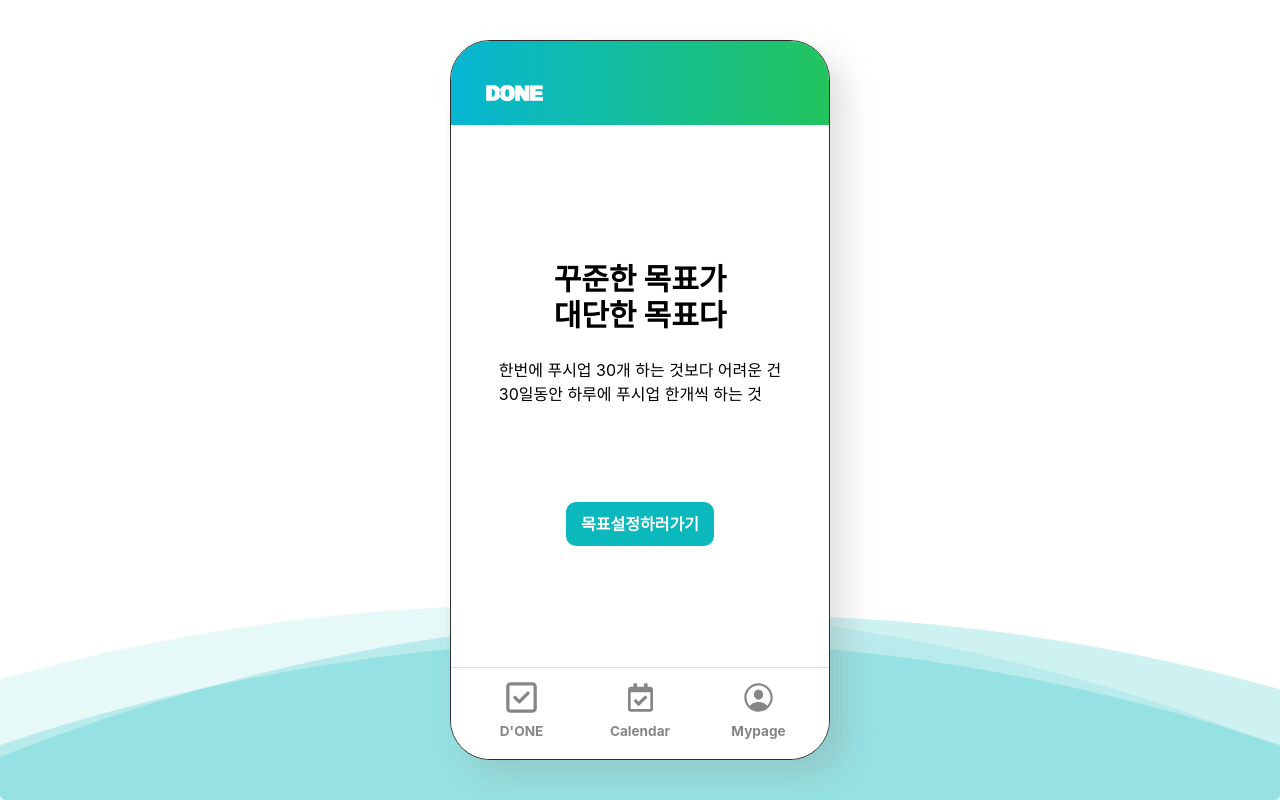
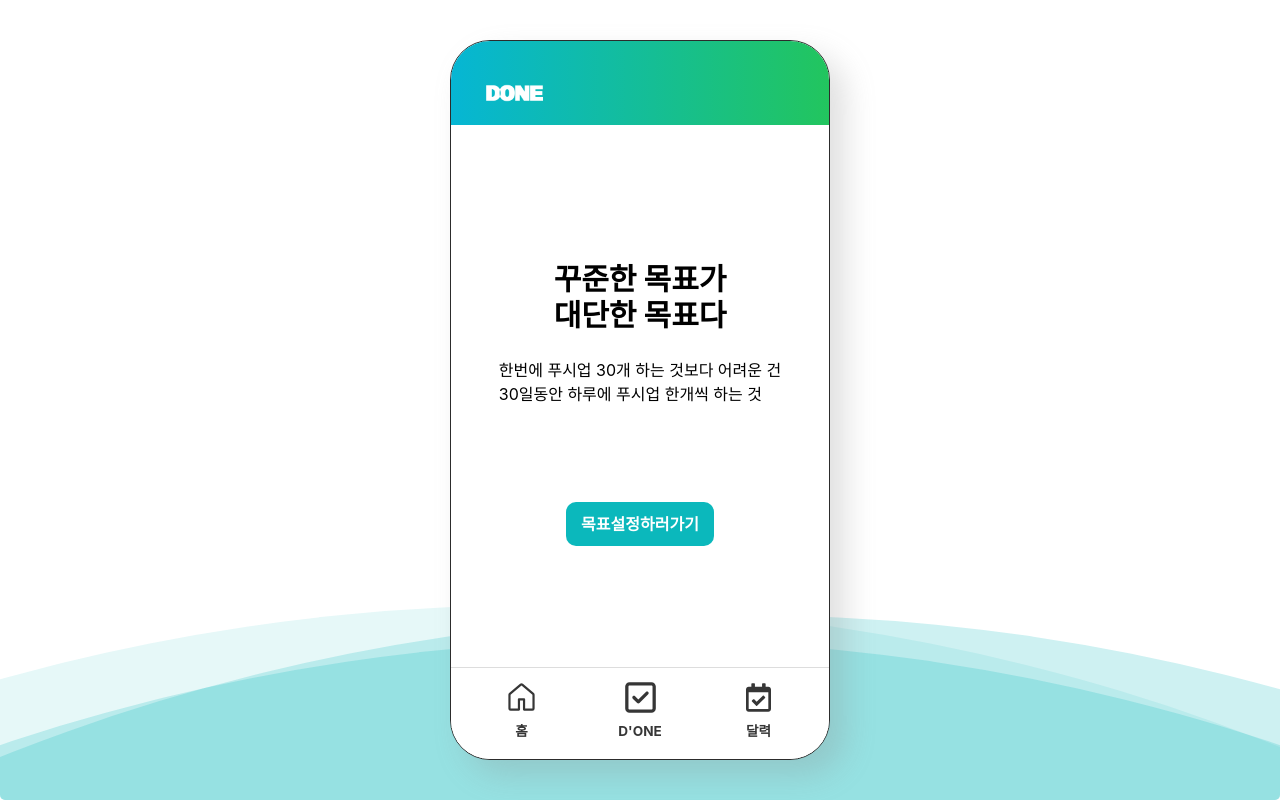
Before and after one commit to Wooin-dev/dailyone_web, a React (Create React App) app: page / in a window 1280 px wide. Built offline with nearby package versions, Linux system fonts and the light colour scheme; no server answers.

Commit message:
240705 홈버튼 개편 준비
- 버튼 순서 변경
- 마이페이지 탭버튼 헤더버튼으로 이동

```diff
--- a/src/App.js
+++ b/src/App.js
@@ -18,6 +18,7 @@ import LoadingPage from "./pages/loading/LoadingPage";
 import CreateMyGoal from "./pages/done/createmygoal/CreateMyGoal";
 import MyPromiseGoal from "./pages/done/MyPromiseGoal";
 import KakaoRedirect from "./pages/KakaoRedirect";
+import Home from "./pages/home/Home";
 
 function App() {
     // const [cookies] = useCookies(['visited']); TODO : 랜딩페이지 적용 후 활성화
@@ -35,6 +36,7 @@ function App() {
                                 <Route path="/join" element={<Join/>}/>
                                 <Route path="/start" element={<Start/>}/>
                                 <Route path="/" element={<Start/>}/>
+                                <Route path="/home" element={<Home/>}/>
                                 <Route path="/loading" element={<LoadingPage/>}/>
                                 <Route path="/*" element={<NotFound/>}/>
                             </Route>
--- a/src/component/header/Header.js
+++ b/src/component/header/Header.js
@@ -4,6 +4,7 @@ import logo from '../../asset/done_logo.png'
 import {useNavigate} from "react-router-dom";
 import {useRecoilValue} from "recoil";
 import {isLoginSelector} from "../../recoil/loginState";
+import {IoPersonCircleOutline} from "react-icons/io5";
 
 const Header = () => {
     const navigate = useNavigate();
@@ -19,12 +20,25 @@ const Header = () => {
                 }}/>
             </div>
             {isLogin &&
-                <div>
+                <div className="flex gap-x-2">
                     <Notification/>
+                    <MyPageBtn/>
                 </div>
             }
         </div>
     );
 }
 
+const MyPageBtn = () => {
+    const navigate = useNavigate();
+    return (
+        <div className="flex items-center cursor-pointer" title="Mypage"
+             onClick={() => {
+                 navigate("/mypage")
+             }}>
+            <IoPersonCircleOutline className="size-8 fill-white"/>
+        </div>
+    )
+}
+
 export default Header;
--- a/src/component/tabbar/TabBar.js
+++ b/src/component/tabbar/TabBar.js
@@ -1,29 +1,31 @@
 import React from 'react';
-import {FaRegSquareCheck} from "react-icons/fa6";
-import {IoPersonCircleOutline} from "react-icons/io5";
-import {FaRegCalendarCheck} from "react-icons/fa";
+import {FaRegSquareCheck, FaSquareCheck} from "react-icons/fa6";
+import {FaCalendarCheck, FaRegCalendarCheck} from "react-icons/fa";
+import {GoHome, GoHomeFill} from "react-icons/go";
 import {useNavigate} from "react-router-dom";
+import {useRecoilState} from "recoil";
+import {activeMenuKey} from "../../recoil/activeKeyMenuBtn";
 
 
 const TabBar = () => {
-
-
     return (
         <div className="grow-0 tab-bar text-2xl h-fit py-3">
-            <Tap title="D'ONE" link="/done"><FaRegSquareCheck className="tab-icon"/></Tap>
-            <Tap title="Calendar" link="/calendar"><FaRegCalendarCheck className="tab-icon calendar"/></Tap>
-            <Tap title="Mypage" link="/mypage"><IoPersonCircleOutline className="tab-icon"/></Tap>
+            <Tap index={1} title="홈" link="/home"><GoHomeFill className="tab-icon"/><GoHome className="tab-icon"/></Tap>
+            <Tap index={2} title="D'ONE" link="/done"><FaSquareCheck className="tab-icon"/><FaRegSquareCheck className="tab-icon"/></Tap>
+            {/*<Tap index={2} title="Lounge" link="/lounge"><AiFillFire className="tab-icon size-9 mt-0.5"/><AiOutlineFire className="tab-icon size-9 mt-0.5"/></Tap>*/}
+            <Tap index={3} title="달력" link="/calendar"><FaCalendarCheck className="tab-icon calendar"/><FaRegCalendarCheck className="tab-icon calendar"/></Tap>
         </div>
     );
 }
 
-const Tap = ({children, title, link}) => {
+const Tap = ({children, title, link, index}) => {
+    const [activeKey, setActiveKey] = useRecoilState(activeMenuKey);
     const navigate = useNavigate();
-
+    const [OnBtn, OffBtn] = React.Children.toArray(children);
     return (
         <div className="flex flex-col items-center justify-center w-24 cursor-pointer"
-             onClick={()=>{navigate(link)}}>
-            <div>{children}</div>
+             onClick={()=>{navigate(link); setActiveKey(index)}}>
+            <div>{activeKey && activeKey === index ? OnBtn : OffBtn}</div>
             <div className="tab-text text-[0.85rem] font-bold">{title}</div>
         </div>
     )
--- a/src/css/tabbar.css
+++ b/src/css/tabbar.css
@@ -21,14 +21,24 @@
 .tab-icon {
     width: 35px;
     height: 35px;
-    fill: #868686;
+    fill: #363636;
 
 }
+
 
 .tab-icon.calendar{
     width: 25px;
 }
 
 .tab-text {
-    color: #868686;
+    color: #363636;
 }
+
+.tab-icon.center {
+    width: 35px;
+    height: 35px;
+    fill: #ffffff;
+}
+.tab-text.center {
+    color: #ffffff;
+}
--- a/src/pages/Home.js
+++ /dev/null
@@ -1,18 +0,0 @@
-import React from 'react';
-
-const Home = () => {
-
-    return (
-        <div className="flex flex-col grow justify-center items-center h-full">
-            <h1 className="text-3xl font-bold">Welcome to My Website</h1>
-            <p>This is the homepage of my website.</p>
-
-            <div className={"h-24 mb-12"}>dd</div>
-
-
-
-        </div>
-    );
-}
-
-export default Home;
--- a/src/pages/Start.js
+++ b/src/pages/Start.js
@@ -1,16 +1,18 @@
 import React, {useEffect} from 'react';
 import {useNavigate} from "react-router-dom";
-import {useRecoilState, useRecoilValue} from "recoil";
+import {useRecoilState, useRecoilValue, useSetRecoilState} from "recoil";
 import {isLoginSelector, UserTokenAtom} from "../recoil/loginState";
+import {activeMenuKey} from "../recoil/activeKeyMenuBtn";
 
 /**
  * 랜딩페이지 역할.
- * 로그인 되지않았을때, 이곳으로 넘겨진다.
+ * ('/')루트로 접근시 이 페이지로 오며, 로그인이 되었다면 D'ONE페이지로 이동시킨다.
  */
-const Start = () => {
+const Start = recoilState => {
     const navigate = useNavigate();
     const isLogin = useRecoilValue(isLoginSelector);
     const [userInfo, setUserInfo] = useRecoilState(UserTokenAtom);
+    const setActiveKey = useSetRecoilState(activeMenuKey);
     const getUserFromToken = async () => {
         const token = localStorage.getItem('token');
         if (token) {
@@ -24,10 +26,11 @@ const Start = () => {
         if (isLogin) {
             console.log("login");
             navigate("/done");
+            setActiveKey(1);
         }
     }, [isLogin]);
 
-    return ( !isLogin &&
+    return (!isLogin &&
         <div className="flex flex-col grow justify-center items-center h-full">
             <h1 className="text-3xl font-bold">
                 <p>꾸준한 목표가</p>
@@ -40,7 +43,7 @@ const Start = () => {
             </h2>
 
             <div>
-                <button className={"btn-main"} onClick={() =>navigate("/login")}>목표설정하러가기</button>
+                <button className={"btn-main"} onClick={() => navigate("/login")}>목표설정하러가기</button>
             </div>
         </div>
     );
--- /dev/null
+++ b/src/pages/home/Home.js
@@ -0,0 +1,11 @@
+import React from 'react';
+
+function Home(props) {
+    return (
+        <div>
+            home
+        </div>
+    );
+}
+
+export default Home;
--- /dev/null
+++ b/src/recoil/activeKeyMenuBtn.js
@@ -0,0 +1,6 @@
+import {atom} from "recoil";
+
+export const activeMenuKey = atom({
+    key: 'activeMenuKey',
+    default: 0,
+});
```
